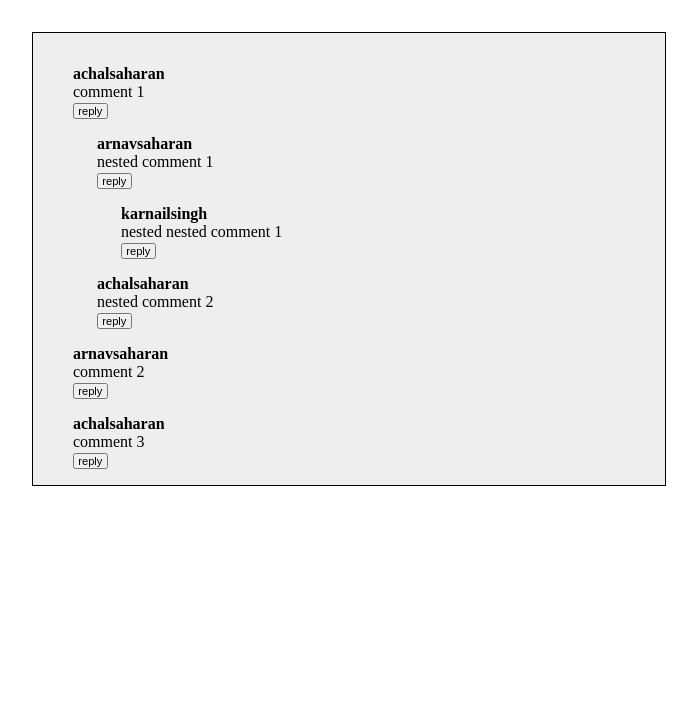
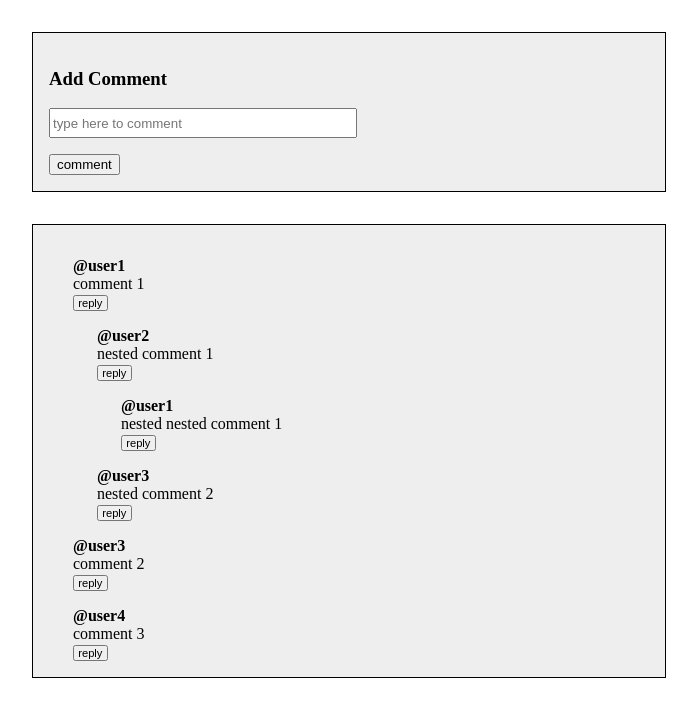
Before and after one commit to achalsaharan/comments-widget, a plain HTML site: page index.html in a window 1280 px wide. Shown: the whole page, without its empty margins (291-988 px from the left). Drawn offline with Linux system fonts and the light colour scheme.

Commit message:
feat - add comments
Feature to add new comments

```diff
--- a/index.html
+++ b/index.html
@@ -7,6 +7,13 @@
     <link href="styles/main.css" rel="stylesheet">
 </head>
 <body>
+    <div class="comment-form">
+        <form>
+            <h3>Add Comment</h3>
+            <input class="add-comment-text" type="text"  placeholder="type here to comment">
+            <input class="add-comment-btn" type="button" value="comment">
+        </form>
+    </div>
     <div class="comments-container">
         <!-- <div class="comment">
             <p class="comment-username">achalsaharan</p>
--- a/scripts/comments.js
+++ b/scripts/comments.js
@@ -1,18 +1,18 @@
 const comments = [
     {
-        username : 'achalsaharan',
+        username : '@user1',
         commentId : '1',
         text : 'comment 1',
         time : '',
         comments : [
             {
-                username : 'arnavsaharan',
+                username : '@user2',
                 commentId : '4',
                 text : 'nested comment 1',
                 time : '',
                 comments: [
                     {
-                        username: 'karnailsingh',
+                        username: '@user1',
                         commentId: '6',
                         text: 'nested nested comment 1',
                         time : '',
@@ -21,7 +21,7 @@ const comments = [
                 ]
             },
             {
-                username : 'achalsaharan',
+                username : '@user3',
                 commentId : '5',
                 text : 'nested comment 2',
                 time : '',
@@ -30,14 +30,14 @@ const comments = [
         ]
     },
     {
-        username : 'arnavsaharan',
+        username : '@user3',
         commentId : '2',
         text : 'comment 2',
         time : '',
         comments : []
     },
     {
-        username : 'achalsaharan',
+        username : '@user4',
         commentId : '3',
         text : 'comment 3',
         time : '',
--- a/scripts/main.js
+++ b/scripts/main.js
@@ -34,6 +34,16 @@ function createComments(comments) {
     }
 
     return ans;
+}
+
+function addComment(event) {
+    let text = addCommentText.value;
+    const comment = makeNewComment(text);
+
+    comments.unshift(comment);
+    addCommentText.value = '';
+
+    paintComments();
 }
 
 function handleReplyBtnClick(event){
@@ -107,7 +117,7 @@ function addReplyDFS(comment, commentId, text){
     //base case
     if(comment.commentId === commentId){
         let comm = makeNewComment(text);
-        comment.comments.push(comm);
+        comment.comments.unshift(comm);
         return;
     }
 
@@ -121,8 +131,8 @@ function addReplyDFS(comment, commentId, text){
 
 function makeNewComment(text){
     let comment = {
-        username: 'sunitasaharan',
-        commentId: '10',
+        username: '@achalsaharan',
+        commentId: guid(),
         time: new Date().getTime(),
         text: text,
         comments: []
@@ -143,5 +153,19 @@ function paintComments(){
     });
 }
 
+function guid() {
+    let s4 = () => {
+        return Math.floor((1 + Math.random()) * 0x10000)
+            .toString(16)
+            .substring(1);
+    }
+    //return id of format 'aaaaaaaa'-'aaaa'-'aaaa'-'aaaa'-'aaaaaaaaaaaa'
+    return s4() + s4() + '-' + s4() + '-' + s4() + '-' + s4() + '-' + s4() + s4() + s4();
+}
+
+const addCommentBtn = document.querySelector('.add-comment-btn');
+const addCommentText = document.querySelector('.add-comment-text');
+addCommentBtn.addEventListener('click', addComment);
+
 // painting comments on the page
 paintComments();
--- a/styles/main.css
+++ b/styles/main.css
@@ -1,5 +1,15 @@
 body {
     margin: 0;
+}
+
+.comment-form {
+    padding: 1rem;
+    border: 1px solid;
+    max-width: 600px;
+    margin: auto;
+    margin-top: 2rem;
+    margin-bottom: 2rem;
+    background-color: #eee;
 }
 
 .comments-container {
@@ -22,6 +32,17 @@ body {
     margin: 0px 0px;
 }
 
+.add-comment-text {
+    display: block;
+    width: 300px;
+    height: 1.5rem;
+    margin-top: 0.5rem;
+}
+
+.add-comment-btn {
+    margin-top: 1rem;
+}
+
 .comment-text {
     margin: 0px 0px;
 }
```
